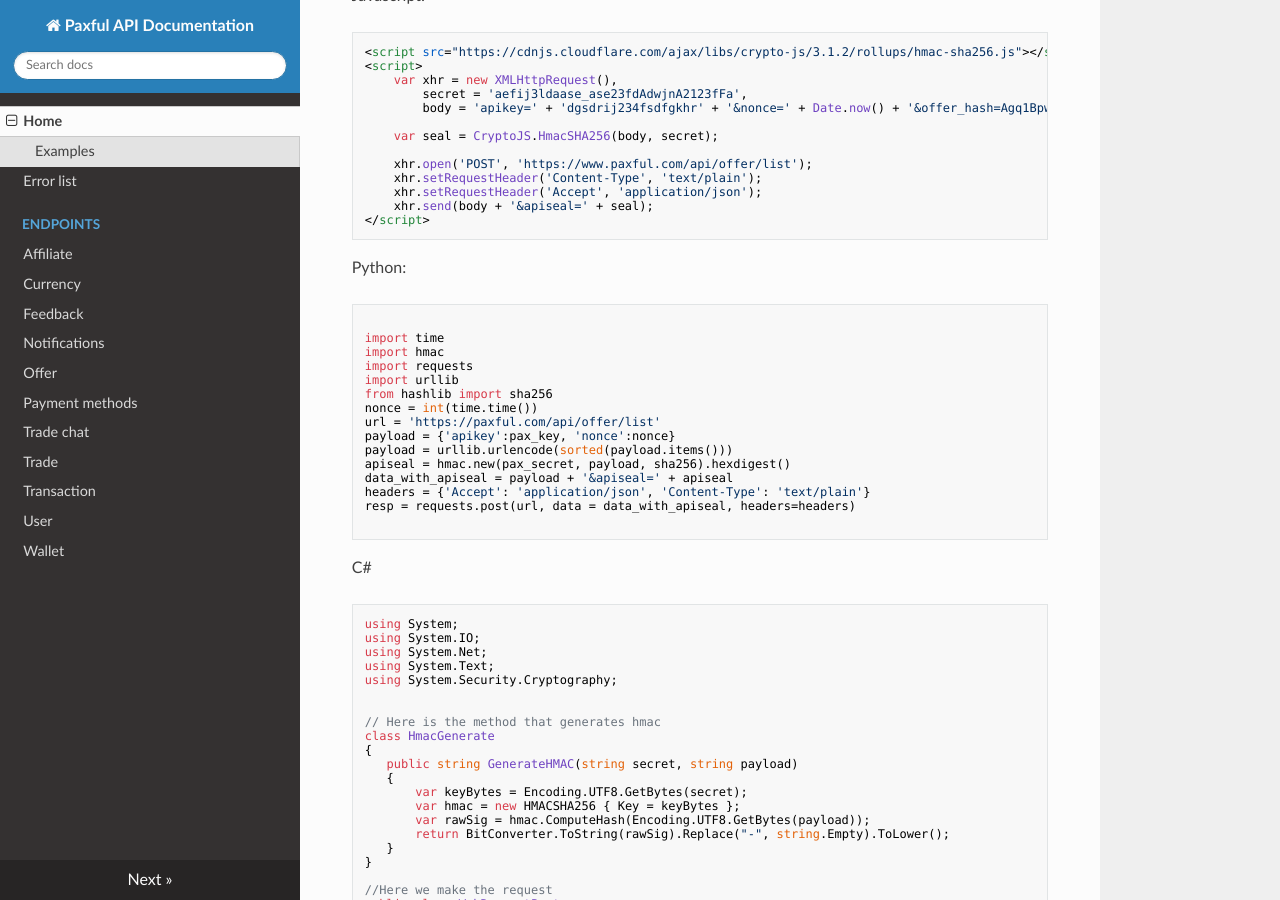
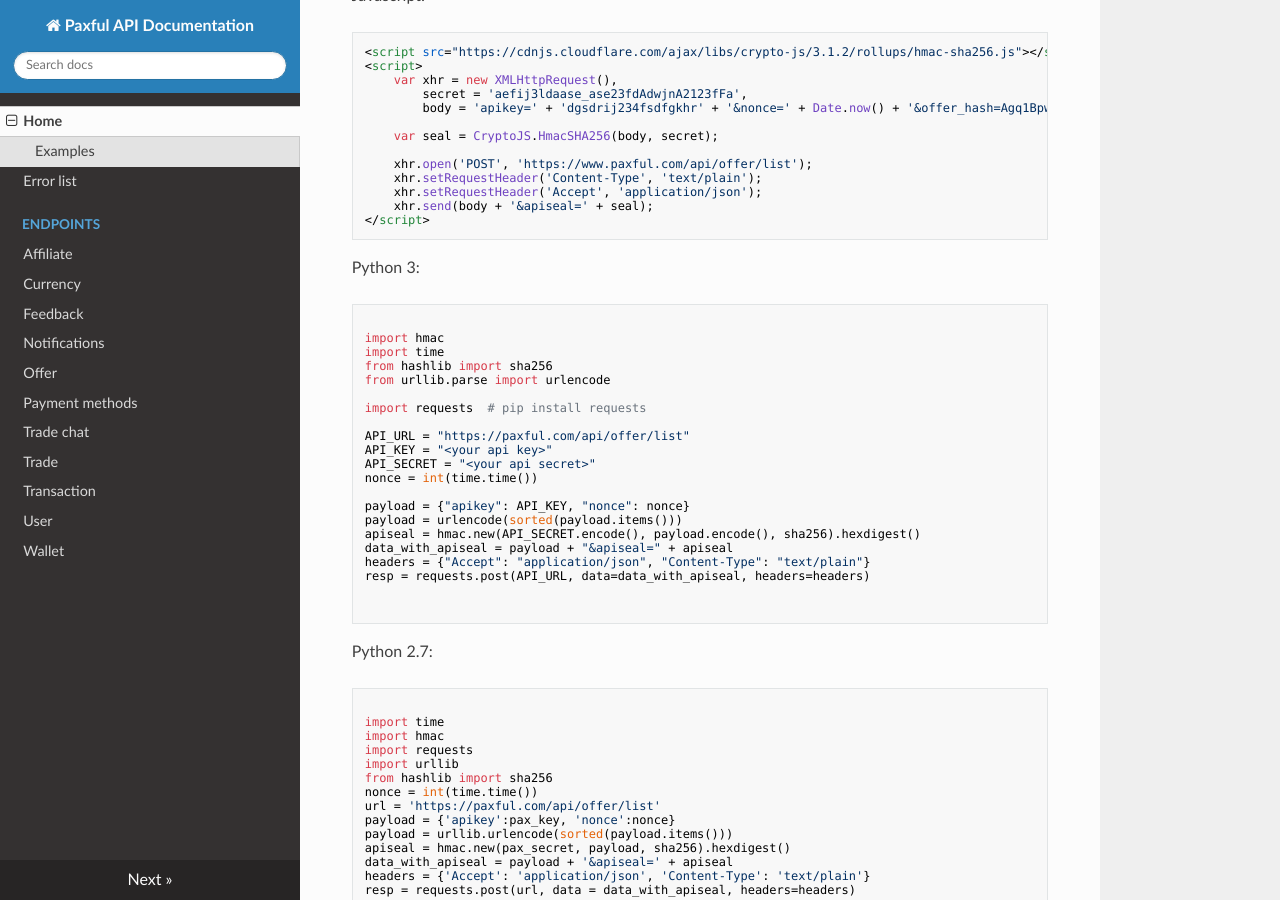
Before and after one commit to paxful/api-docs, an MkDocs documentation site: the page built from docs/index.md, in a window 1280 px wide and 900 px high, scrolled down 1322 px. Built offline with MkDocs 1.6.1, drawn with Linux system fonts in a browser that asks for light colours; nearby versions of some CDN libraries.

Commit message:
CHANGE: api pythong 3 example

````diff
--- a/docs/index.md
+++ b/docs/index.md
@@ -83,7 +83,32 @@ Javascript:
 </script>
 ```
 
-Python:
+Python 3:
+```python
+
+import hmac
+import time
+from hashlib import sha256
+from urllib.parse import urlencode
+
+import requests  # pip install requests
+
+API_URL = "https://paxful.com/api/offer/list"
+API_KEY = "<your api key>"
+API_SECRET = "<your api secret>"
+nonce = int(time.time())
+
+payload = {"apikey": API_KEY, "nonce": nonce}
+payload = urlencode(sorted(payload.items()))
+apiseal = hmac.new(API_SECRET.encode(), payload.encode(), sha256).hexdigest()
+data_with_apiseal = payload + "&apiseal=" + apiseal
+headers = {"Accept": "application/json", "Content-Type": "text/plain"}
+resp = requests.post(API_URL, data=data_with_apiseal, headers=headers)
+
+
+```
+
+Python 2.7:
 ```python
 
 import time
````
